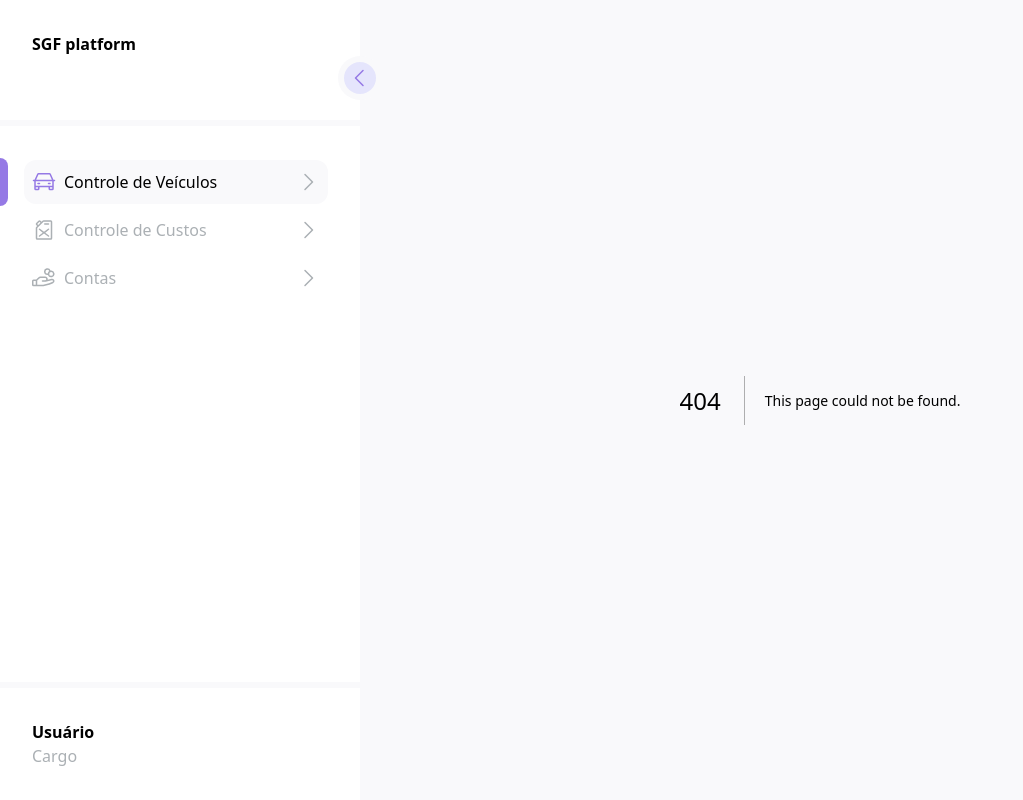
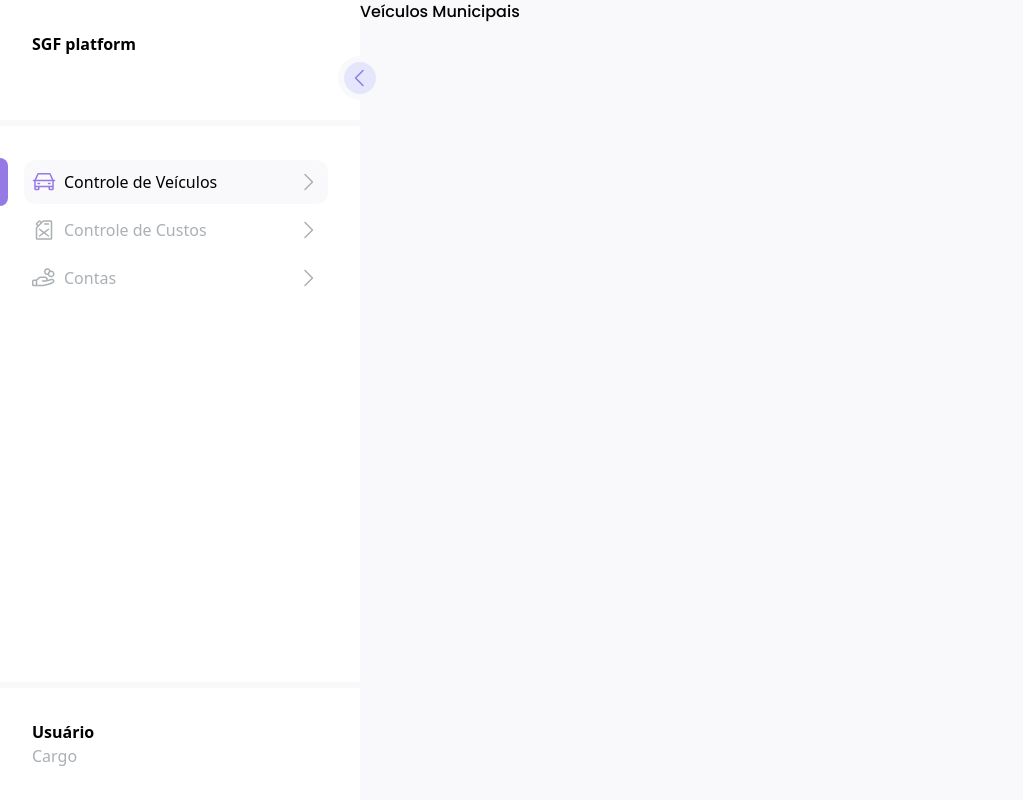
Before and after one commit to RichardeLira/city-hall-vehicle-control, a Next.js app in the folder front-end/: page /vehicle-control/municipal-vehicles in a window 1280 px wide. Before the commit this address had no page. Shown: the whole page, without its empty margins (0-1023 px from the left). Built offline with nearby package versions, Linux system fonts and the light colour scheme.

Commit message:
fix municipal vehicles route

```diff
--- a/front-end/src/pages/municipal-vehicles/index.tsx
+++ b/front-end/src/pages/vehicle-control/municipal-vehicles/index.tsx
@@ -1,3 +1,3 @@
 export default function MunicipalVehicles() {
-  return <div>Municipal Vehicles</div>
+  return <div>Veículos Municipais</div>
 }
```
